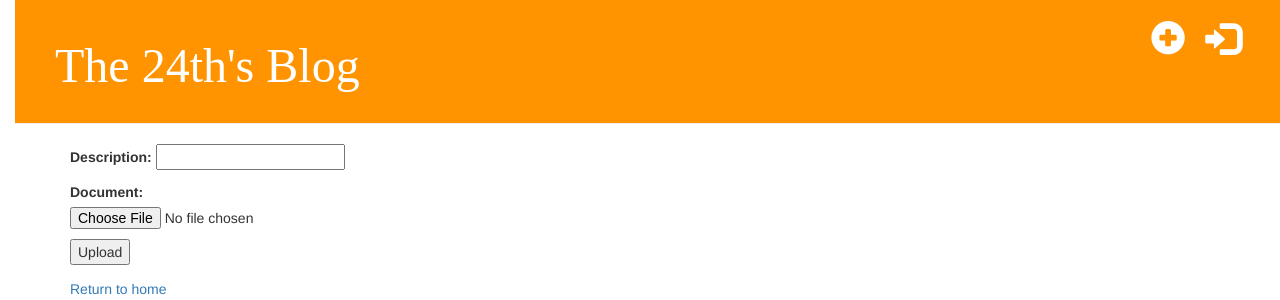
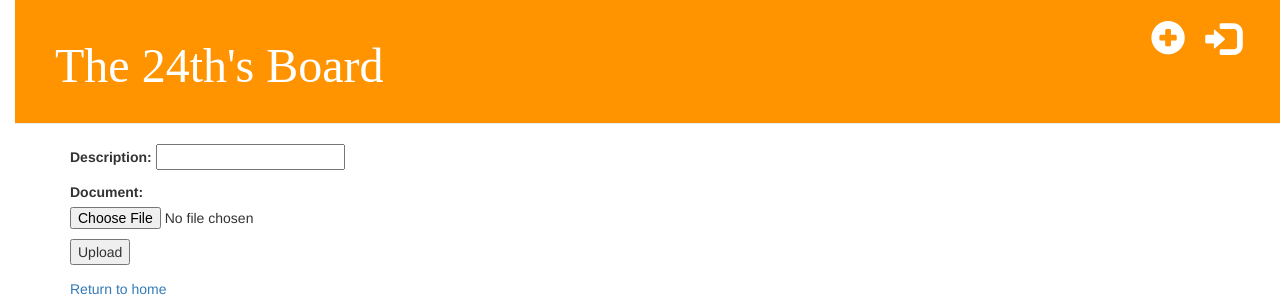
Before and after one commit to SUNpluszero/my-first-blog, a Django app: page /post/upload/ in a window 1280 px wide. Shown: the top 300 px of the page. Run offline with Django 3.2, Linux system fonts and the light colour scheme; some libraries are stand-ins or nearby versions; some web fonts are replaced.

Commit message:
name chagne

```diff
--- a/blog/templates/blog/base.html
+++ b/blog/templates/blog/base.html
@@ -43,7 +43,7 @@
 			            </a>
 
 			        {% endif %}
-			        <h1><a href="/">The 24th's Blog</a></h1>
+			        <h1><a href="/">The 24th's Board</a></h1>
 			    </div>
 
 			    <div class="content container">
```
